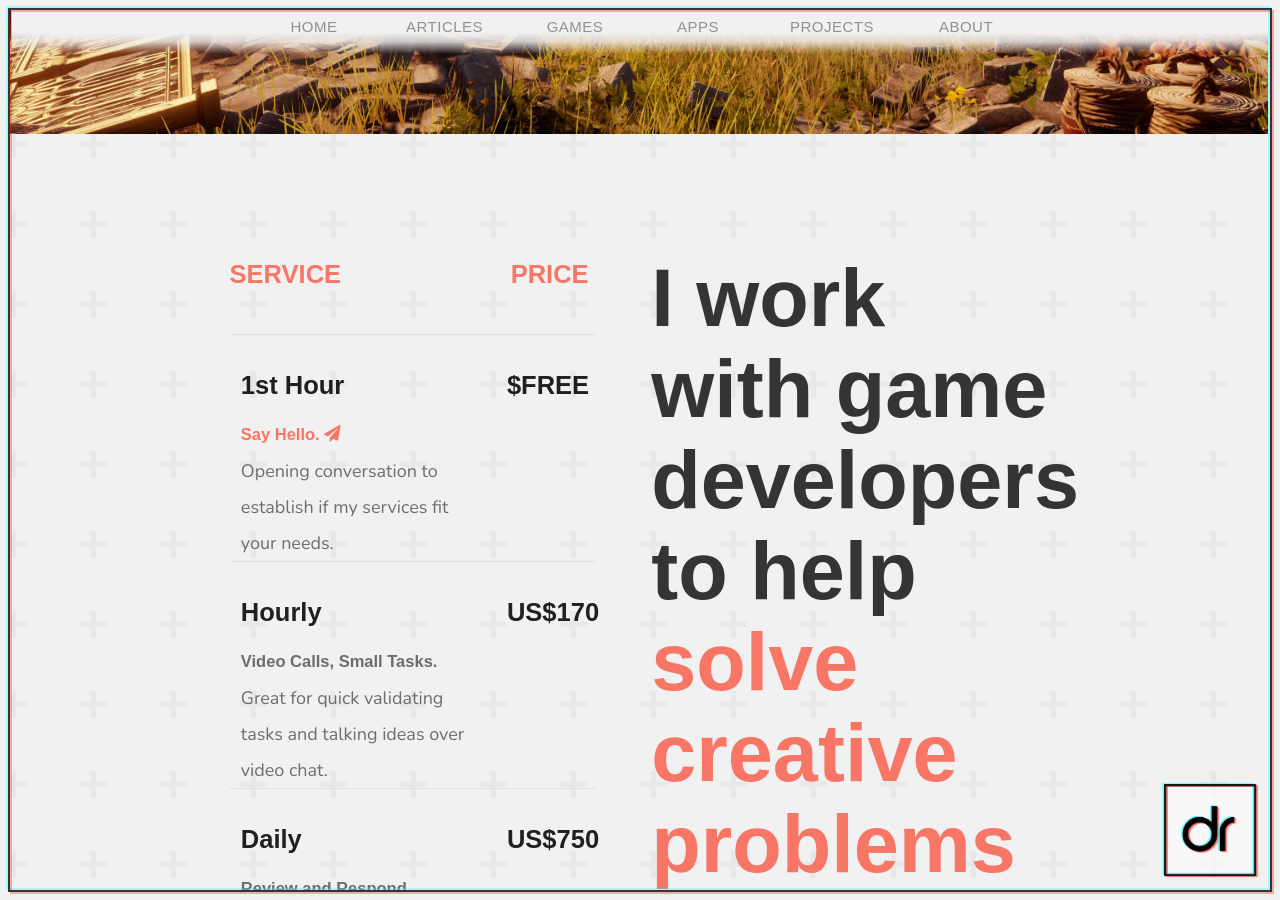
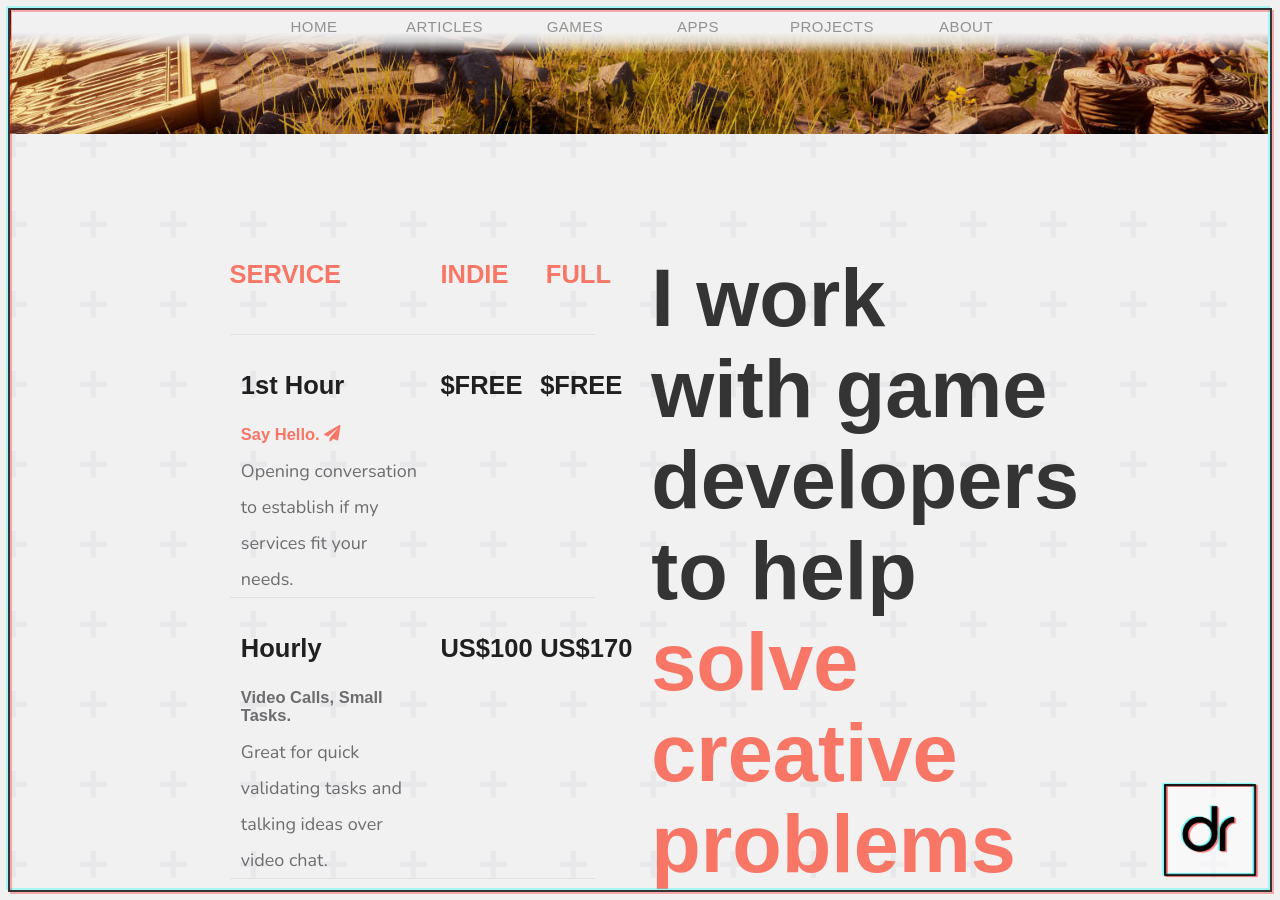
Before and after one commit to roskelld/myblog, a Jekyll site: the page built from index.html, in a window 1280 px wide and 900 px high, scrolled down 2299 px. Built offline with Jekyll 4.4.1, drawn with Linux system fonts in a browser that asks for light colours.

Commit message:
Update index.html

```diff
--- a/index.html
+++ b/index.html
@@ -97,35 +97,44 @@ order:
 
         <div class="col s12 m6 l5 xl4 pull-m6 pull-l5 pull-xl4"   >
             <div class="row">
-                <div class="col s8">
+                <div class="col s6">
                     <h3 class="bold coral-reef-text">SERVICE</h3>
                 </div>
-                <div class="col s4">
-                    <h3 class="bold coral-reef-text">PRICE</h3>
+                <div class="col s3">
+                    <h3 class="bold coral-reef-text">INDIE</h3>
+                </div>
+                <div class="col s3">
+                    <h3 class="bold coral-reef-text">FULL</h3>
                 </div>
             </div>
 
             <div class="row no-margin no-padding">
                 <div class="col s11 no-margin no-padding"><div class="divider"></div></div>
-                <div class="col s8">
+                <div class="col s6">
                     <h3 class="bold">1st Hour</h3>
                     <h5 class=" soft-grey-text-1"><a class="coral-reef-text pointer bold" href="#book-section">Say Hello. <i class="fas fa-paper-plane fa-1x"></i></a></h5>
                     <p class="no-vertical-margin soft-grey-text-1">Opening conversation to establish if my services fit your needs.
                     </p>
                 </div>
-                <div class="col s4">
+                <div class="col s3">
+                    <h3 class="bold">$FREE</h3>
+                </div>
+                <div class="col s3">
                     <h3 class="bold">$FREE</h3>
                 </div>
             </div>
 
             <div class="row no-margin no-padding">
                 <div class="col s11 no-margin no-padding"><div class="divider"></div></div>
-                <div class="col s8">
+                <div class="col s6">
                     <h3 class="bold">Hourly</h3>
                     <h5 class=" soft-grey-text-1">Video Calls, Small Tasks.</h5>
                     <p class="no-vertical-margin soft-grey-text-1">Great for quick validating tasks and talking ideas over video chat.</p>
                 </div>
-                <div class="col s4">
+                <div class="col s3">
+                    <h3 class="bold">{{ site.indie_price_hour }}</h3>
+                </div>
+                <div class="col s3">
                     <h3 class="bold">{{ site.price_hour }}</h3>
                 </div>
             </div>
@@ -133,12 +142,15 @@ order:
             <div class="row no-margin no-padding">
                 <div class="col s11 no-margin no-padding"><div class="divider"></div></div>
 
-                <div class="col s8">
+                <div class="col s6">
                     <h3 class="bold">Daily</h3>
                     <h5 class=" soft-grey-text-1">Review and Respond.</h5>
                     <p class="no-vertical-margin soft-grey-text-1">Reviewing documentation, checking updates and short reports.</p>
                 </div>
-                <div class="col s4">
+                <div class="col s3">
+                    <h3 class="bold">{{ site.indie_price_day }}</h3>
+                </div>
+                <div class="col s3">
                     <h3 class="bold">{{ site.price_day }}</h3>
                 </div>
             </div>
@@ -146,26 +158,32 @@ order:
             <div class="row no-margin no-padding">
                 <div class="col s11 no-margin no-padding"><div class="divider"></div></div>
 
-                <div class="col s8">
+                <div class="col s6">
                     <h3 class="bold">Monthly</h3>
                     <h5 class=" soft-grey-text-1">In-Depth and Hands-on.</h5>
                     <p class="no-vertical-margin soft-grey-text-1">
                         Working with the team, iterating over ideas and fine tuning
                     </p>
                 </div>
-                <div class="col s4">
+                <div class="col s3">
+                    <h3 class="bold">{{ site.indie_price_month }}</h3>
+                </div>
+                <div class="col s3">
                     <h3 class="bold">{{ site.price_month }}</h3>
                 </div>
             </div>
 
             <div class="row no-margin no-padding">
                 <div class="col s11 no-margin no-padding"><div class="divider"></div></div>
-                <div class="col s8">
+                <div class="col s6">
                     <h3 class="bold">Contract</h3>
                     <h5 class=" soft-grey-text-1">The Long Haul.</h5>
                     <p class="no-vertical-margin soft-grey-text-1">Ongoing work, interacting with the team on a daily basis.</p>
                 </div>
-                <div class="col s4">
+                <div class="col s3">
+                    <h3 class="bold">{{ site.price_contract }}</h3>
+                </div>
+                <div class="col s3">
                     <h3 class="bold">{{ site.price_contract }}</h3>
                 </div>
             </div>
```
